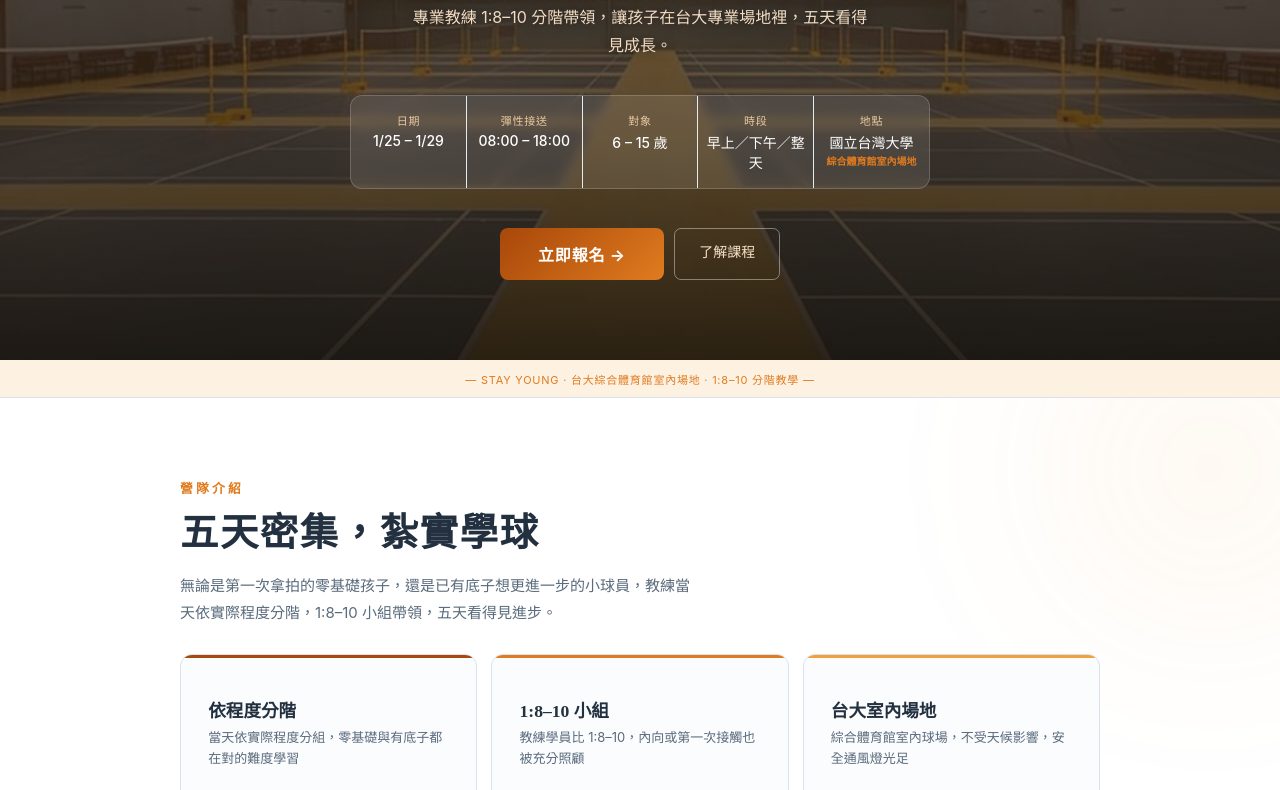
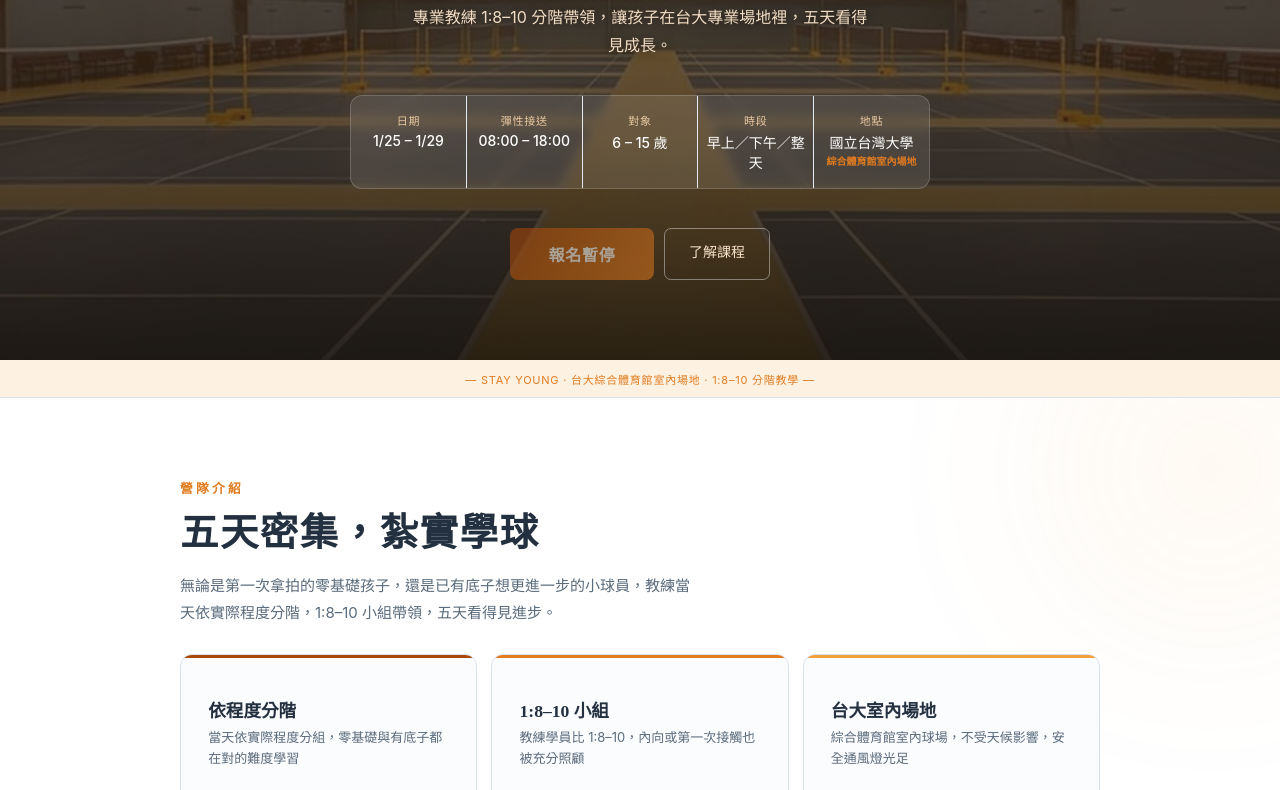
Before and after one commit to Ryan1109-d/badminton-camp, a plain HTML site: page index.html in a window 1280 px wide. Shown: the part 413-1203 px from the top of the page. Drawn offline with Linux system fonts and the light colour scheme.

Commit message:
feat: 台大羽球暫停報名（場地尚未確定）
台大綜合體育館的場地還沒確定，先把報名關掉，避免收了報名之後無法開班。
清大足球與清大羽球維持開放，兩站場地都已確認。

REGISTRATION_OPEN 改回 false：表單收起、首頁報名按鈕停用。
場地確定後把兩個檔案改回 true 再推即可。

Co-Authored-By: Claude Opus 5 <noreply@anthropic.com>

```diff
--- a/index.html
+++ b/index.html
@@ -622,7 +622,7 @@ document.querySelectorAll('.faq-q').forEach((btn, i) => {
 // false 時把所有報名按鈕改成「報名暫停」並拿掉 href，點了不會進到報名頁。
 // 按鈕本身的文字就是說明，所以不需要再跳頁解釋。
 (function(){
-  var REGISTRATION_OPEN = true;
+  var REGISTRATION_OPEN = false;
   if (REGISTRATION_OPEN) return;
   document.querySelectorAll('a[href="signup.html"]').forEach(function(a){
     a.textContent = '\u5831\u540d\u66ab\u505c';
```
Also changed, not shown: signup.html (+1 -1 lines).
